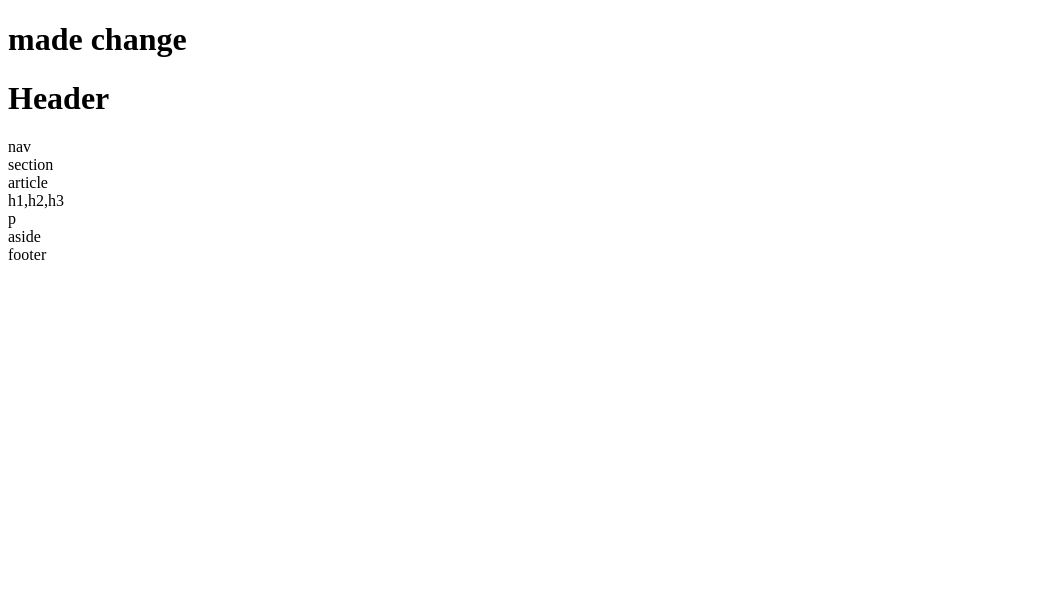
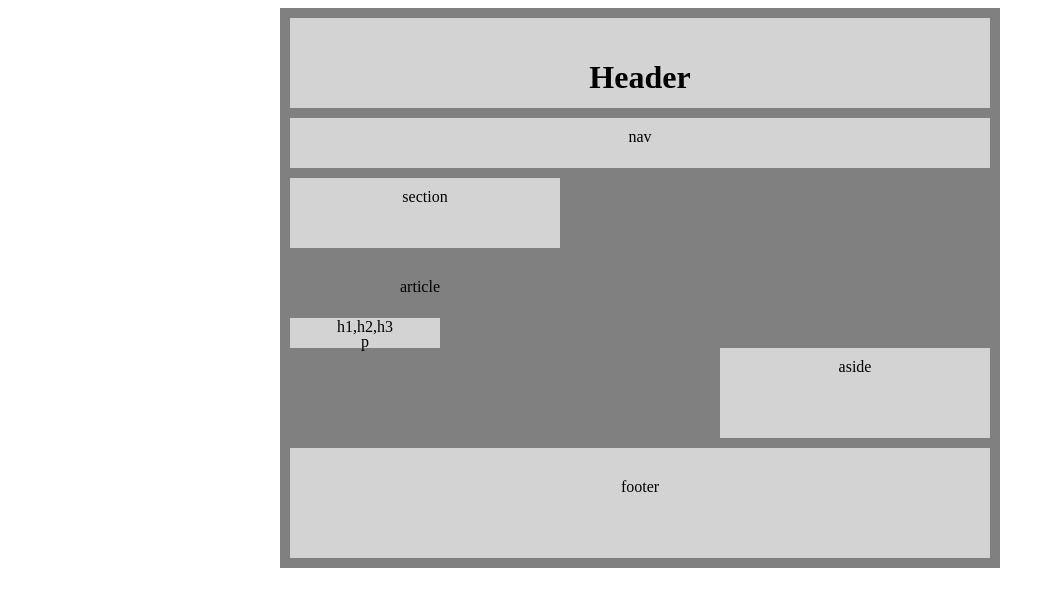
Before and after one commit to kbirge/HW-Wireframe, a plain HTML site: page index.html in a window 1280 px wide. Shown: the whole page, without its empty margins (0-1055 px from the left). Drawn offline with Linux system fonts and the light colour scheme.

Commit message:
changed files

```diff
--- a/index.html
+++ b/index.html
@@ -6,7 +6,6 @@
 
     </head>
     <body>
-        <div><h1>made change</h1></div>
         <div class="wrapper">
             <div class="heading">
                 <h1>Header</h1>
@@ -39,6 +38,4 @@
         </div>
 
     </body>
-
-
 </html>
--- a/style.css
+++ b/style.css
@@ -0,0 +1,74 @@
+.wrapper{
+    width:700px;
+    background: gray;
+    margin: 0 auto 0 auto;
+    padding: 10px;
+}
+
+.heading{
+    height:50px;
+    background: lightgray;
+    padding: 20px;
+    text-align: center;
+
+
+}
+
+.nav{
+    margin-top: 10px;
+    margin-bottom: 10px;
+    height:30px;
+    background:lightgray;
+    padding: 10px;
+    text-align: center;
+}
+
+.section{
+    min-height: 50px;
+    background: lightgray;
+    padding: 10px;
+    text-align: center;
+    width:250px;
+    float: left;
+}
+
+.aside{
+    margin-bottom: 10px;
+    min-height: 70px;
+    background: lightgray;
+    padding: 10px;
+    text-align: center;
+    width: 250px;
+    float: right;
+}
+
+.article{
+    clear: both;
+    height:10px;
+    background:gray;
+    padding: 30px;
+    text-align: center;
+    width:200px;
+}
+
+.h1{
+    height:15px;
+    background: lightgray;
+    text-align: center;
+    width:150px;
+}
+
+.p{
+    height:15px;
+    background: lightgray;
+    text-align: center;
+    width:150px;
+}
+
+.footer{
+    clear: both;
+    height:50px;
+    background:lightgray;
+    padding: 30px;
+    text-align:center;
+}
```
